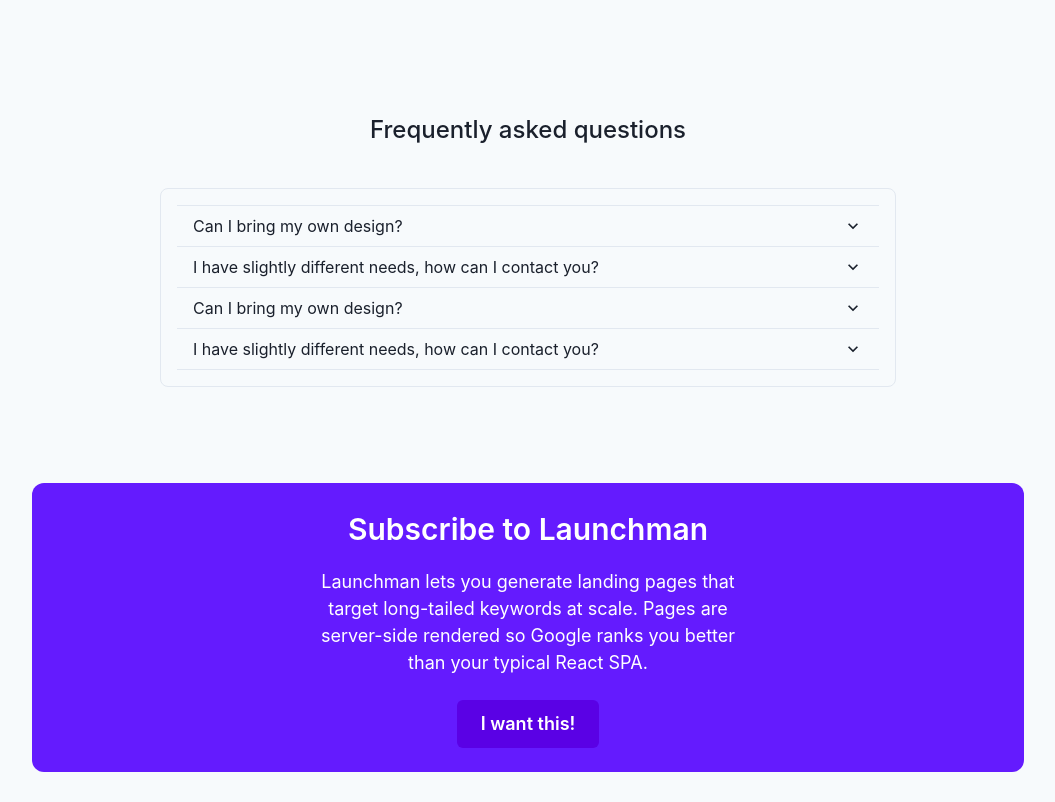
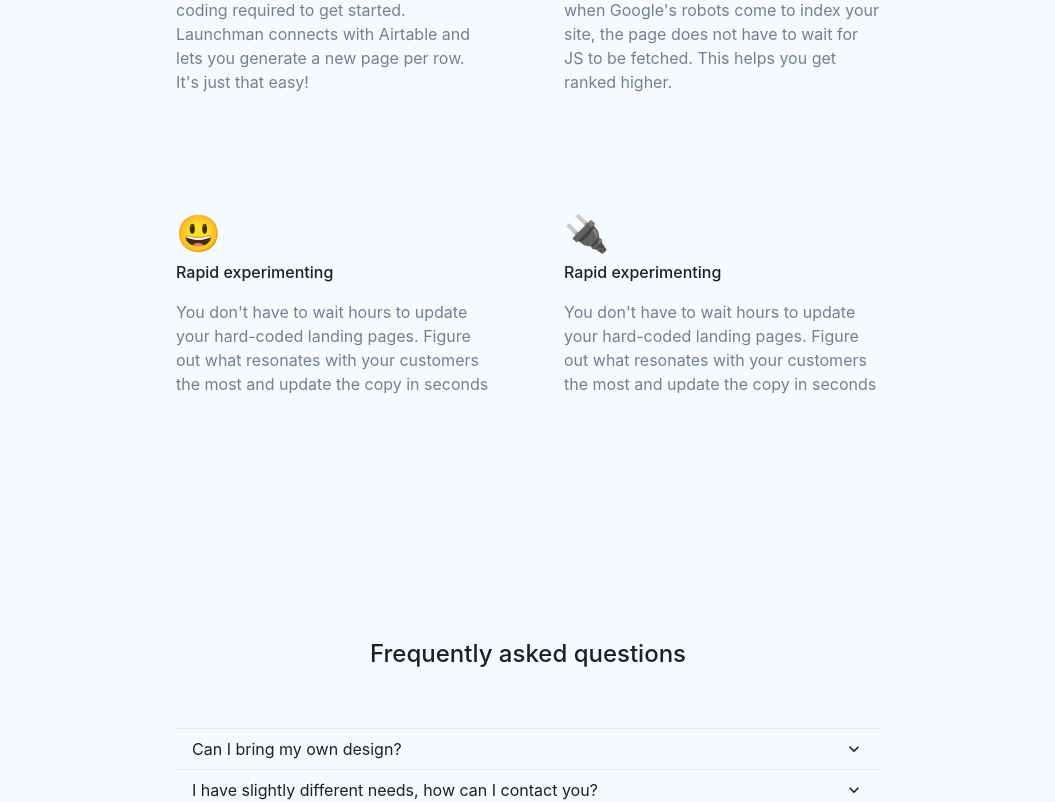
Before and after one commit to bdcorps/chakra-ui-landing-page-nextjs, a React (Vite) app: page / in a window 1280 px wide. Shown: the part 1188-1990 px from the top of the page, without its empty margins (112-1167 px from the left). Built offline with nearby package versions, Linux system fonts and the light colour scheme.

Commit message:
refactor spacing

```diff
--- a/src/App.tsx
+++ b/src/App.tsx
@@ -1,28 +1,28 @@
 import {
-  Box,
-  Button,
-  Center,
-  Container,
-  Heading,
-  Text,
-  VStack,
-  Image,
   Accordion,
   AccordionButton,
   AccordionIcon,
   AccordionItem,
   AccordionPanel,
+  Box,
+  Button,
+  Center,
+  Container,
   Flex,
-  Spacer,
-  SimpleGrid,
+  Heading,
+  Image,
   LinkBox,
   LinkOverlay,
+  SimpleGrid,
+  Spacer,
+  Text,
+  VStack,
 } from "@chakra-ui/react";
 import { Helmet } from "react-helmet";
 
 function FAQ({ items }: any) {
   return (
-    <Box borderWidth="1px" borderRadius="lg" w="full" p={4}>
+    <Box borderRadius="lg" w="full" p={4}>
       <Accordion>
         {items.map((item: any, i: number) => {
           return (
@@ -54,16 +54,25 @@
       "https://assets-global.website-files.com/5fb2b5d778be407a560568d8/60256ca15179d3117fd1f3ab_home-selector-recruiting.png",
     features: [
       {
+        icon: "✨",
         title: "No-code",
         description:
           "We are No-Code friendly. There is no coding required to get started. Launchman connects with Airtable and lets you generate a new page per row. It's just that easy!",
       },
       {
+        icon: "🎉",
         title: "Make Google happy",
         description:
           "We render all our pages server-side; when Google's robots come to index your site, the page does not have to wait for JS to be fetched. This helps you get ranked higher.",
       },
       {
+        icon: "😃",
+        title: "Rapid experimenting",
+        description:
+          "You don't have to wait hours to update your hard-coded landing pages. Figure out what resonates with your customers the most and update the copy in seconds",
+      },
+      {
+        icon: "🔌",
         title: "Rapid experimenting",
         description:
           "You don't have to wait hours to update your hard-coded landing pages. Figure out what resonates with your customers the most and update the copy in seconds",
@@ -149,10 +158,11 @@
           </Center>
         </Container>
 
-        <Container maxW="container.xl" centerContent my={24}>
+        <Container maxW="container.md" centerContent py={28}>
           <SimpleGrid spacingX={10} spacingY={20} minChildWidth="300px">
-            {features.map(({ title, description }) => (
+            {features.map(({ title, description, icon }) => (
               <Box p={4} rounded="md">
+                <Text fontSize="4xl">{icon}</Text>
                 <Text fontWeight={500}>{title}</Text>
                 <Text color="gray.500" mt={4}>
                   {description}
@@ -162,7 +172,7 @@
           </SimpleGrid>
         </Container>
 
-        <Container my={24} maxW="container.md">
+        <Container py={28} maxW="container.md">
           <Box w="full">
             <VStack spacing={10} w="full">
               <Text fontWeight={500} fontSize="2xl" align="center">
@@ -173,7 +183,7 @@
           </Box>
         </Container>
 
-        <Container my={24} maxW="container.lg">
+        <Container pt={28} pb={8} maxW="container.lg">
           <VStack spacing={6} backgroundColor="brand.400" rounded="xl" p={6}>
             <VStack spacing={4} maxW="md">
               <Text
```
